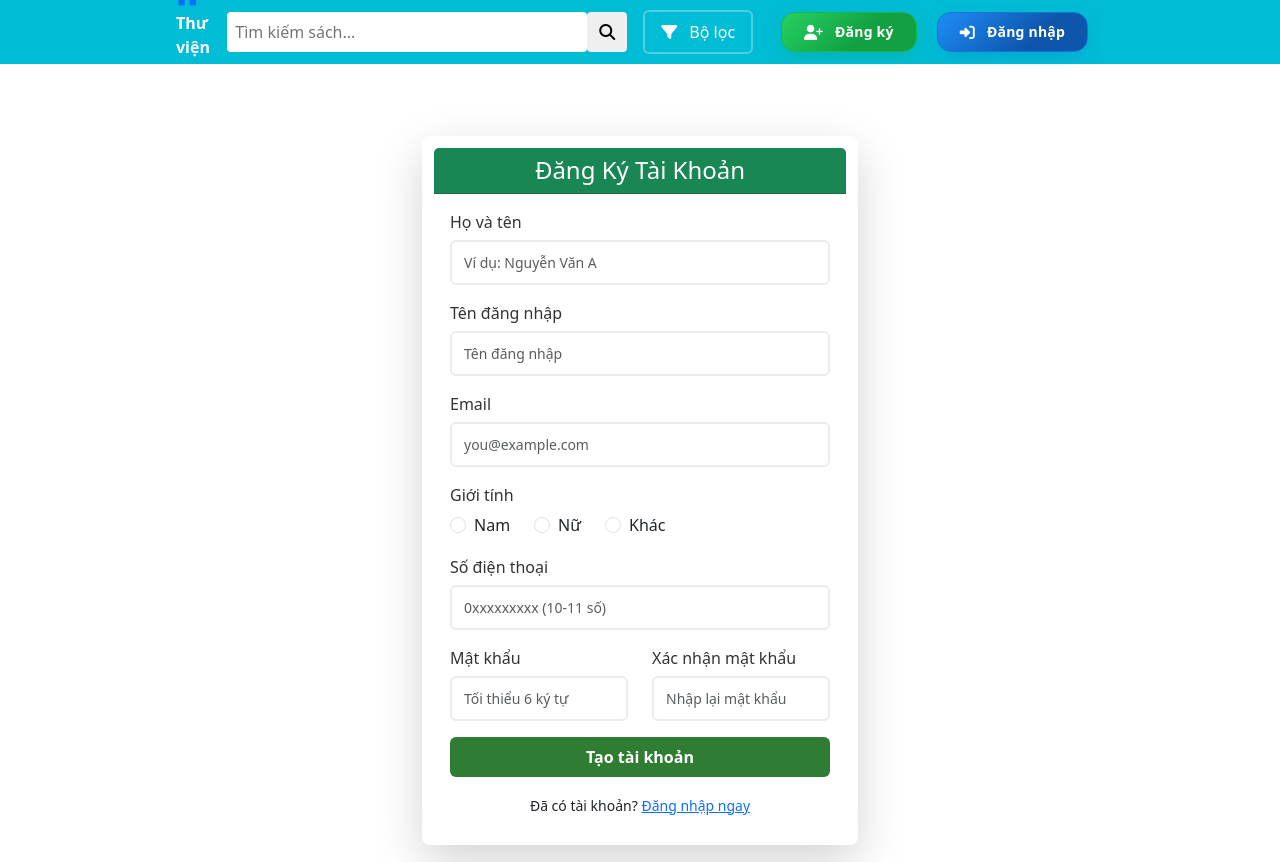
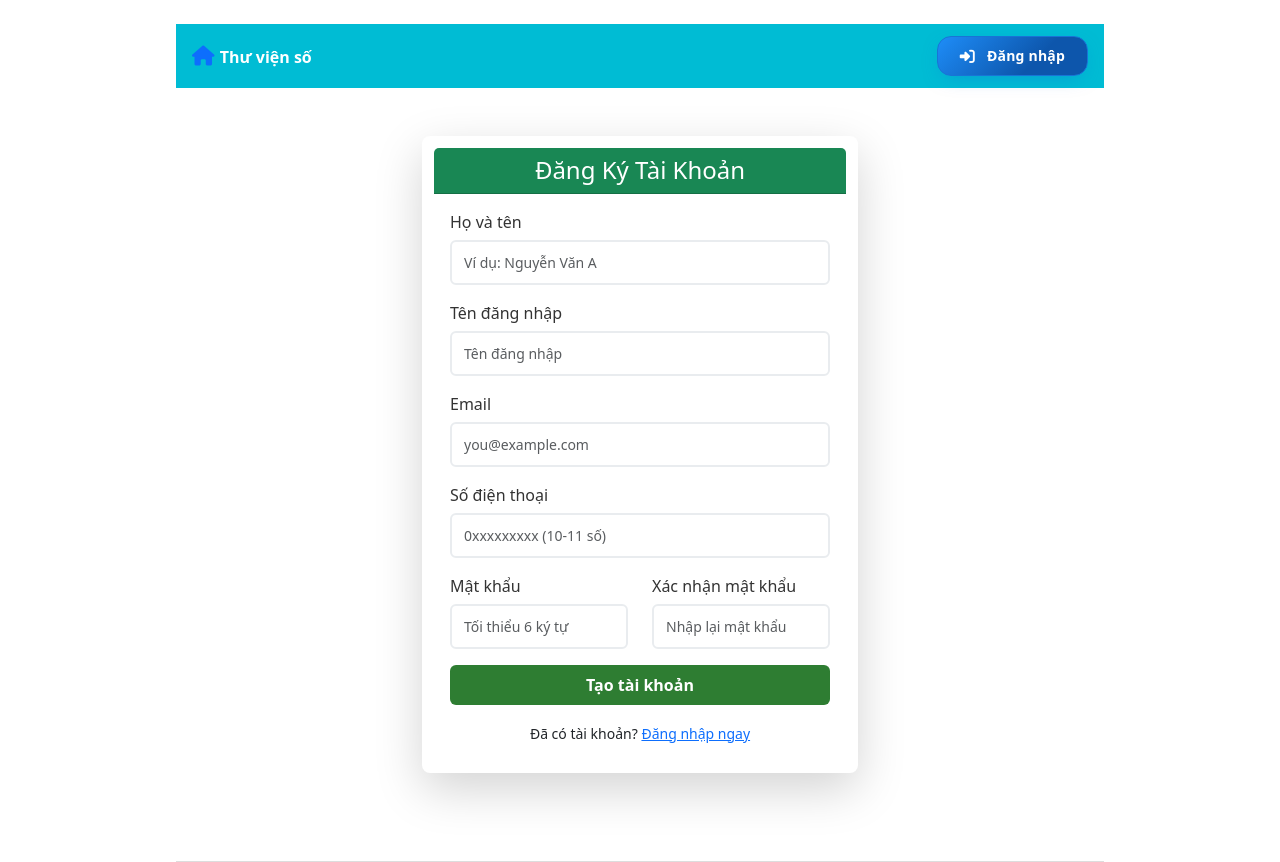
Before and after one commit to HieuLT24/DigitalLibrary, a Flask app: page /auth/register in a window 1280 px wide. Shown: the top 862 px of the page. Run offline with Flask 3, Linux system fonts and the light colour scheme.

Commit message:
final fixes

```diff
--- a/DL/static/js/search.js
+++ b/DL/static/js/search.js
@@ -42,9 +42,6 @@ class SearchAutocomplete {
             return;
         }
 
-        this.debounceTimer = setTimeout(() => {
-            this.performQuickSearch(value.trim());
-        }, 1000);
     }
 
     async performQuickSearch(keyword) {
--- a/DL/templates/admin_templates/admin_requests.html
+++ b/DL/templates/admin_templates/admin_requests.html
@@ -13,7 +13,7 @@
 .status-rejected{background:#f9c5c1;color:#8a1f18;}
 .status-converted{background:#d0e7ff;color:#0d518c;}
 </style>
-
+{% include 'partials/header.html' %}
 <div class="admin-layout">
   {% include 'admin_templates/partials/sidebar.html' %}
 
@@ -122,6 +122,7 @@
     </div>
   </div>
 </div>
+{% include 'partials/footer.html' %}
 {% endblock %}
 
 {% block scripts %}
--- a/DL/templates/admin_templates/admin_slips.html
+++ b/DL/templates/admin_templates/admin_slips.html
@@ -98,7 +98,7 @@
   .btn-action{flex:1 1 auto;min-width:0;}
 }
 </style>
-
+{% include 'partials/header.html' %}
 <div class="admin-layout">
   {% include 'admin_templates/partials/sidebar.html' %}
   <section class="admin-content">
@@ -191,4 +191,5 @@
     {% endif %}
   </section>
 </div>
+{% include 'partials/footer.html' %}
 {% endblock %}
--- a/DL/templates/admin_templates/statistic.html
+++ b/DL/templates/admin_templates/statistic.html
@@ -1,6 +1,7 @@
 {% extends 'base.html' %}
 {% block title %}Quản trị - Thống kê{% endblock %}
 {% block content %}
+{% include 'partials/header.html' %}
 <div class="admin-layout">
   {% include 'admin_templates/partials/sidebar.html' %}
 
@@ -89,4 +90,5 @@
     }
   })();
   </script>
+{% include 'partials/footer.html' %}
 {% endblock %}
--- a/DL/templates/base.html
+++ b/DL/templates/base.html
@@ -9,7 +9,6 @@
     <link rel="stylesheet" href="{{ url_for('static', filename='css/main.css') }}">
 </head>
 <body>
-{% include 'partials/header.html' %}
 
 <main class="container main-content">
     {% with messages = get_flashed_messages(with_categories=true) %}
@@ -24,8 +23,6 @@
     {% block content %}{% endblock %}
 </main>
 
-{% include 'partials/footer.html' %}
-
 <script src="https://cdn.jsdelivr.net/npm/bootstrap@5.3.3/dist/js/bootstrap.bundle.min.js"></script>
 <script src="{{ url_for('static', filename='js/main.js') }}"></script>
 <script src="{{ url_for('static', filename='js/search.js') }}"></script>
--- a/DL/templates/book_detail.html
+++ b/DL/templates/book_detail.html
@@ -82,7 +82,7 @@
   .summary-item span.value{ text-align:left; }
 }
 </style>
-
+{% include 'partials/header.html' %}
 <div class="book-detail-wrapper">
   <div class="book-left">
     <div class="cover-box">
@@ -235,4 +235,5 @@
     <p>Chưa có mô tả cho sách này.</p>
   {% endif %}
 </div>
+{% include 'partials/footer.html' %}
 {% endblock %}
--- a/DL/templates/book_list.html
+++ b/DL/templates/book_list.html
@@ -1,6 +1,7 @@
 {% extends 'base.html' %}
 {% block title %}Danh sách sách{% endblock %}
 {% block content %}
+{% include 'partials/header.html' %}
 <h2 class="mb-4">Danh sách sách</h2>
 <div class="row g-4">
   {% for b in books %}
@@ -47,5 +48,6 @@
     </li>
   </ul>
 </nav>
+{% include 'partials/footer.html' %}
 {% endif %}
 {% endblock %}
--- a/DL/templates/borrow_history.html
+++ b/DL/templates/borrow_history.html
@@ -91,7 +91,7 @@
   .history-wrap h2{font-size:21px;}
 }
 </style>
-
+{% include 'partials/header.html' %}
 <div class="history-wrap">
   <h2>Lịch sử mượn – trả</h2>
 
@@ -163,4 +163,5 @@
     </div>
   {% endif %}
 </div>
+{% include 'partials/footer.html' %}
 {% endblock %}
--- a/DL/templates/borrowed_list.html
+++ b/DL/templates/borrowed_list.html
@@ -75,7 +75,7 @@
 }
 .btn-go-books:hover{ background:#0293b0; }
 </style>
-
+{% include 'partials/header.html' %}
 <div class="borrowed-wrapper">
   <div class="borrowed-header">
     <h2 style="margin:0;font-size:22px;font-weight:700;letter-spacing:.5px;">Sách đang mượn</h2>
@@ -117,4 +117,5 @@
     </div>
   {% endif %}
 </div>
+{% include 'partials/footer.html' %}
 {% endblock %}
--- a/DL/templates/index.html
+++ b/DL/templates/index.html
@@ -84,6 +84,7 @@ body {
   .book-cards{ gap:18px; grid-template-columns:repeat(auto-fill,minmax(150px,1fr)); }
 }
 </style>
+{% include 'partials/header.html' %}
 
 <h2 class="hero-heading">Chào mừng bạn đến với Thư viện số!</h2>
 
@@ -131,4 +132,5 @@ body {
     <p>Chưa có sách trong hệ thống.</p>
   {% endif %}
 </div>
+{% include 'partials/footer.html' %}
 {% endblock %}
--- a/DL/templates/my_loans.html
+++ b/DL/templates/my_loans.html
@@ -39,7 +39,7 @@
 }
 .btn-cancel-req:hover{background:#c02121;}
 </style>
-
+{% include 'partials/header.html' %}
 <div class="loans-wrap">
   <h2>Khoản mượn của tôi</h2>
 
@@ -154,4 +154,5 @@
     {% endif %}
   </div>
 </div>
+{% include 'partials/footer.html' %}
 {% endblock %}
--- a/DL/templates/partials/header.html
+++ b/DL/templates/partials/header.html
@@ -5,7 +5,7 @@
             <a class="home-icon" href="{{ url_for('main.index') }}" aria-label="Trang chủ">
                 <i class="fa-solid fa-house"></i>
             </a>
-            <span class="brand">Thư viện số</span>
+
         </div>
 
         <!-- Search -->
--- a/DL/templates/register.html
+++ b/DL/templates/register.html
@@ -1,7 +1,25 @@
 {% extends 'base.html' %}
 {% block title %}Đăng Ký{% endblock %}
+{% block content %}
+<header class="topbar">
+    <div class="container topbar-inner">
 
-{% block content %}
+        <div class="left-block">
+            <a class="home-icon" href="{{ url_for('main.index') }}" aria-label="Trang chủ">
+                <i class="fa-solid fa-house"></i>
+            </a>
+            <span class="brand">Thư viện số</span>
+        </div>
+
+
+        <div class="top-actions">
+            <div class="auth-buttons-colored">
+                <a href="{{ url_for('auth.login') }}" class="btn-auth btn-blue-login">
+                    <i class="fa-solid fa-right-to-bracket"></i><span>Đăng nhập</span>
+                </a>
+            </div>
+        </div>
+</header>
 <div class="container py-5">
   <div class="row justify-content-center">
     <div class="col-md-7 col-lg-6">
@@ -48,24 +66,7 @@
                 placeholder="you@example.com">
             </div>
 
-            <div class="mb-3">
-              <label class="form-label d-block">Giới tính</label>
-              {% set g = (form.gender if form is defined else '') %}
-              <div class="d-flex gap-4">
-                <div class="form-check">
-                  <input class="form-check-input" type="radio" name="gender" id="g-m" value="Nam" {% if g=='Nam' %}checked{% endif %}>
-                  <label class="form-check-label" for="g-m">Nam</label>
-                </div>
-                <div class="form-check">
-                  <input class="form-check-input" type="radio" name="gender" id="g-f" value="Nữ" {% if g=='Nữ' %}checked{% endif %}>
-                  <label class="form-check-label" for="g-f">Nữ</label>
-                </div>
-                <div class="form-check">
-                  <input class="form-check-input" type="radio" name="gender" id="g-o" value="Khác" {% if g=='Khác' %}checked{% endif %}>
-                  <label class="form-check-label" for="g-o">Khác</label>
-                </div>
-              </div>
-            </div>
+
 
             <div class="mb-3">
               <label class="form-label" for="phone_number">Số điện thoại</label>
@@ -120,4 +121,5 @@
     </div>
   </div>
 </div>
+{% include 'partials/footer.html' %}
 {% endblock %}
--- a/DL/templates/request_list.html
+++ b/DL/templates/request_list.html
@@ -33,7 +33,7 @@
 .btn-cancel-inline:hover{ background:#c02121; }
 .status-canceled{ background:#ececec !important; color:#555 !important; }
 </style>
-
+{% include 'partials/header.html' %}
 <div class="req-wrapper">
   <h2>Yêu cầu mượn sách</h2>
   {% if requests and requests|length > 0 %}
@@ -88,4 +88,5 @@
     </div>
   {% endif %}
 </div>
+{% include 'partials/footer.html' %}
 {% endblock %}
--- a/DL/templates/search.html
+++ b/DL/templates/search.html
@@ -1,7 +1,7 @@
 {% extends 'base.html' %}
 
 {% block title %}Tìm kiếm sách - Thư viện số{% endblock %}
-
+{% include 'partials/header.html' %}
 {% block content %}
 <div class="row">
     <div class="col-12">
@@ -151,5 +151,5 @@
         </div>
     </div>
 </div>
-
+{% include 'partials/footer.html' %}
 {% endblock %}
--- a/DL/templates/user_profile.html
+++ b/DL/templates/user_profile.html
@@ -3,6 +3,7 @@
 {% block title %}Tài khoản{% endblock %}
 
 {% block content %}
+{% include 'partials/header.html' %}
 <div class="profile-layout">
     <aside class="profile-card">
         <div class="avatar">
@@ -62,4 +63,5 @@
         </div>
     </section>
 </div>
+{% include 'partials/footer.html' %}
 {% endblock %}
```
Also changed, not shown: DL/templates/admin_templates/add_book.html (+9 -4 lines), DL/templates/login.html (+21 -0 lines).
